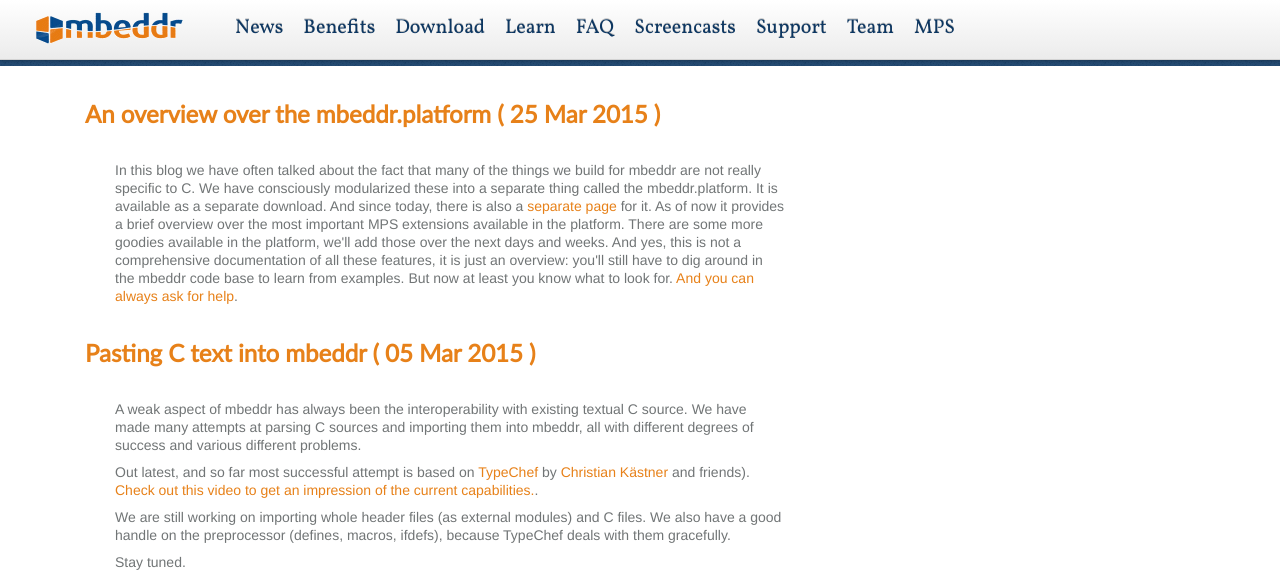
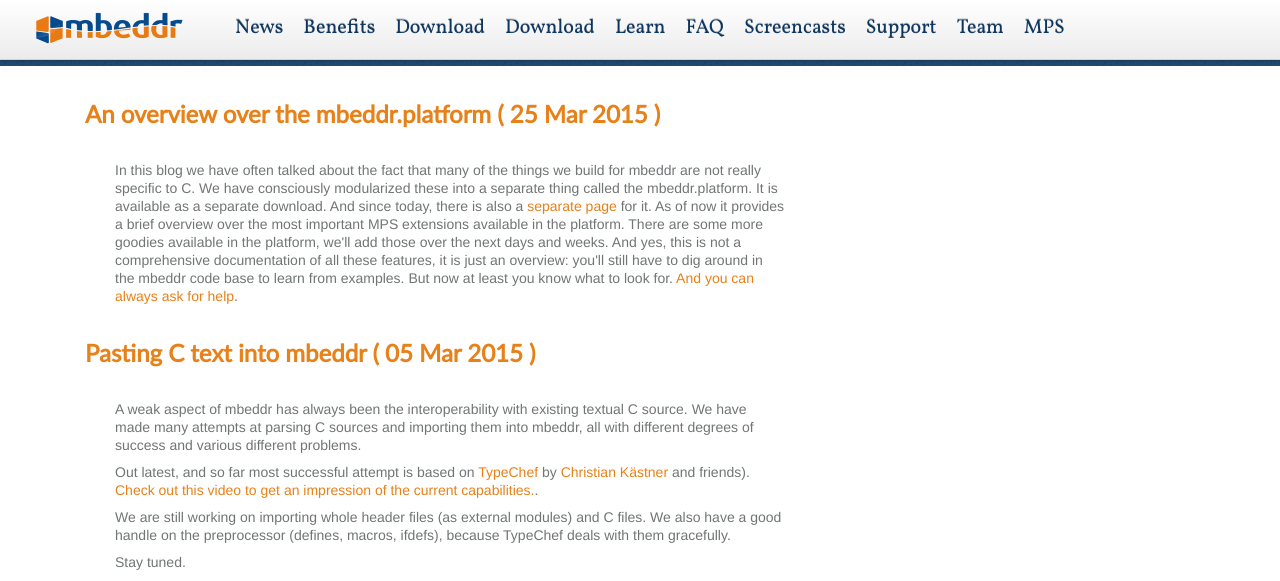
Before and after one commit to mbeddr/mbeddr.github.io, a Jekyll site: the page built from blog/index.html, in a window 1280 px wide. Shown: the top 581 px of the page. Built offline with Jekyll 4.4.1, drawn with Linux system fonts in a browser that asks for light colours; nearby versions of some CDN libraries; library files that are not in the unit come from our copies; grey boxes are pictures that could not be loaded.

Commit message:
more work on platform

```diff
--- a/_layouts/default.html
+++ b/_layouts/default.html
@@ -91,6 +91,7 @@
                     <li><a href="/blog/">News</a></li>
                     <li><a href="/benefits.html">Benefits</a></li>
                     <li><a href="/download.html">Download</a></li>
+                    <li><a href="/platform.html">Download</a></li>
                     <li><a href="/learn.html">Learn</a></li>
                     <li><a href="/faq.html">FAQ</a></li>
                     <li><a href="/screencasts.html">Screencasts</a></li>
```
